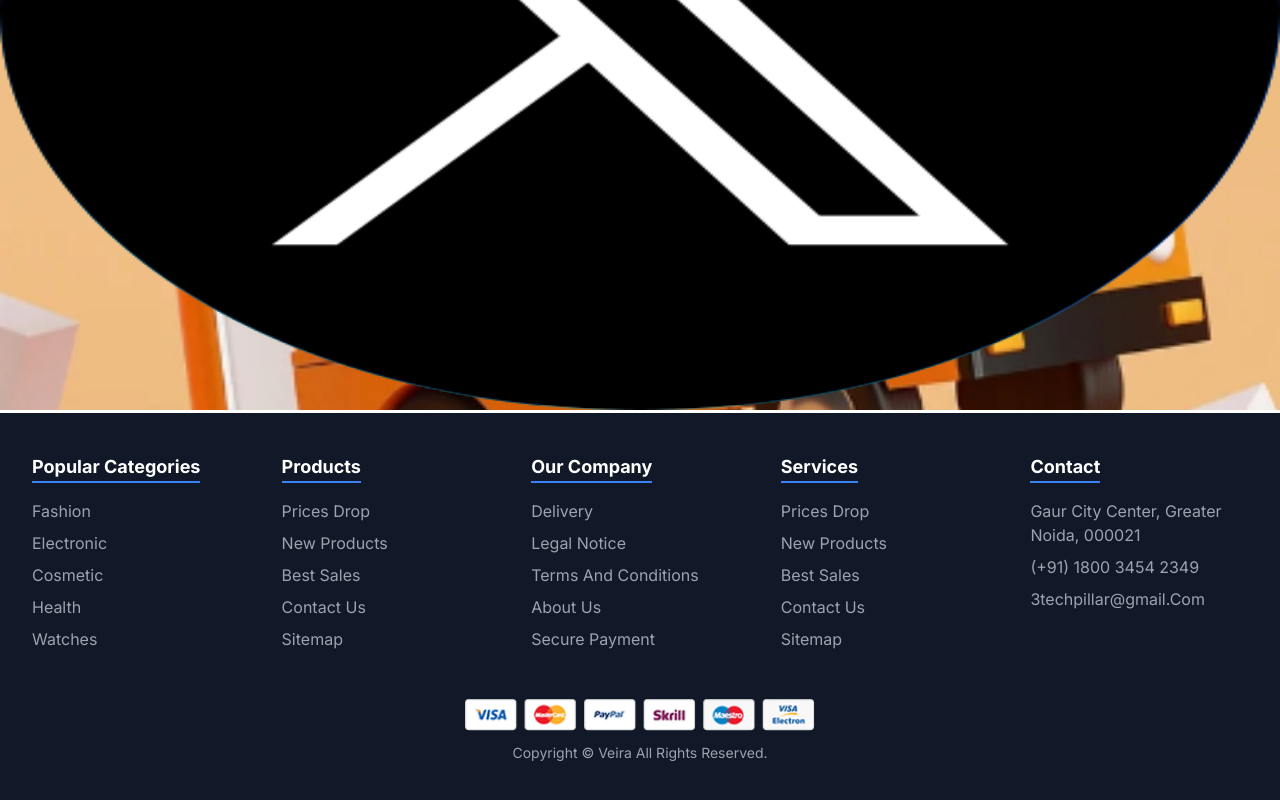
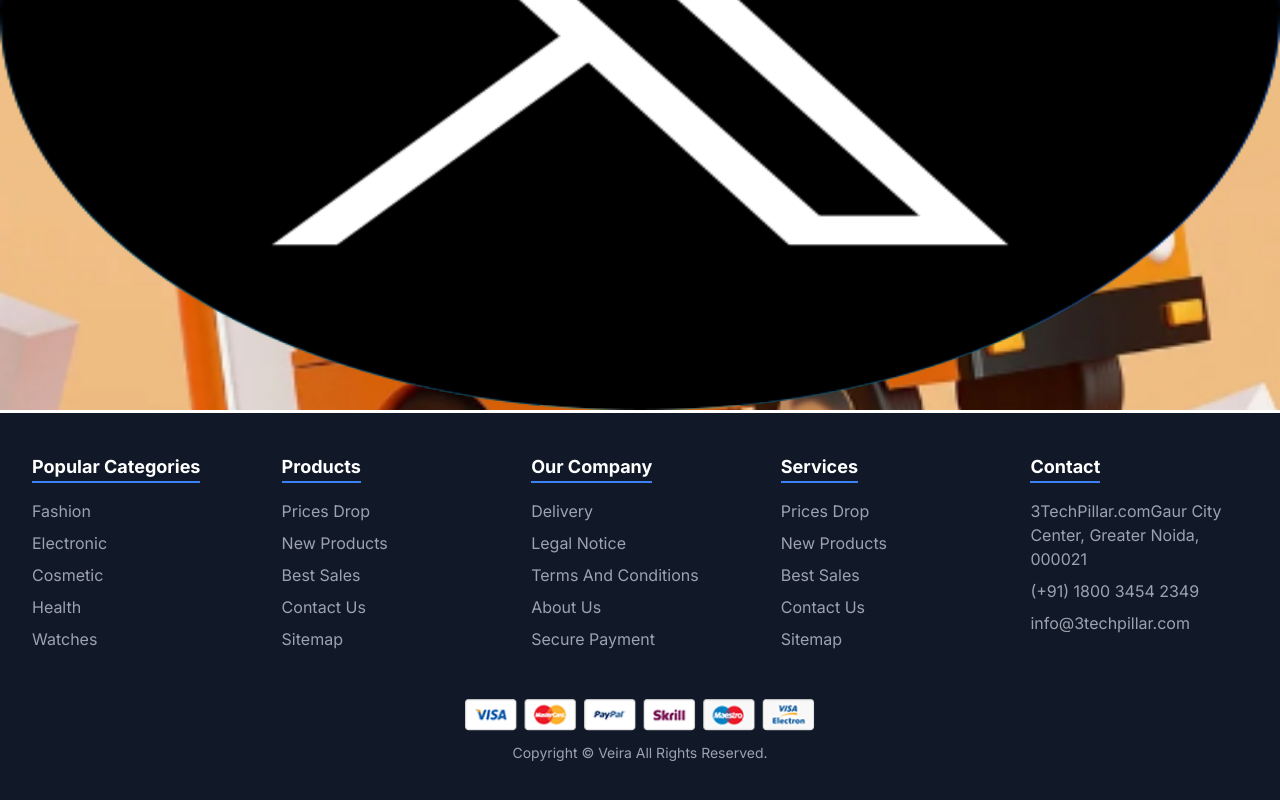
Before and after one commit to 3techpillar/ecommerce, a Next.js app: page /login in a window 1280 px wide. Shown: the part 390-1190 px from the top of the page. Built offline with nearby package versions, Linux system fonts and the light colour scheme.

Commit message:
Update Footer.jsx
updated contact us info

```diff
--- a/src/components/Footer.jsx
+++ b/src/components/Footer.jsx
@@ -107,6 +107,7 @@ const Footer = () => {
             <ul>
               <li className="mb-2 text-gray-400 hover:text-gray-200 cursor-pointer">
                 <i className="fas fa-map-marker-alt"></i>
+                <a href="https://www.3TechPillar.com" target="_blank">3TechPillar.com</a>
                 Gaur City Center, Greater Noida, 000021
               </li>
               <li className="mb-2 text-gray-400 hover:text-gray-200 cursor-pointer">
@@ -115,7 +116,7 @@ const Footer = () => {
               </li>
               <li className="mb-2 text-gray-400 hover:text-gray-200 cursor-pointer">
                 <i className="fas fa-envelope"></i>
-                3techpillar@gmail.Com
+                info@3techpillar.com
               </li>
             </ul>
           </div>
```
